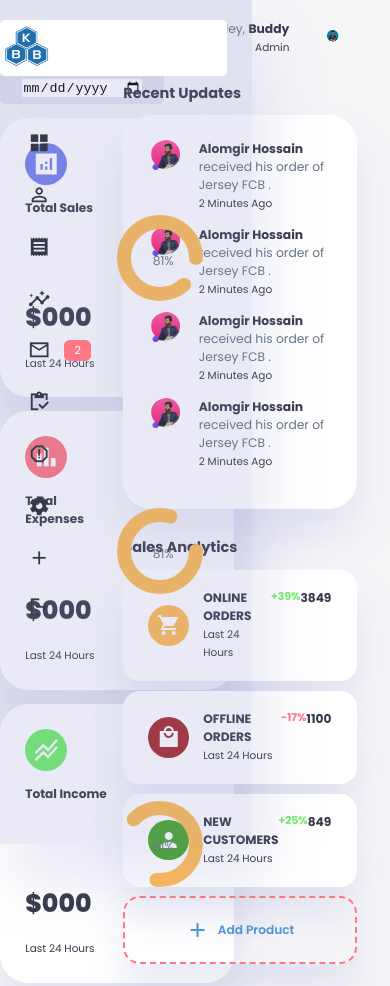
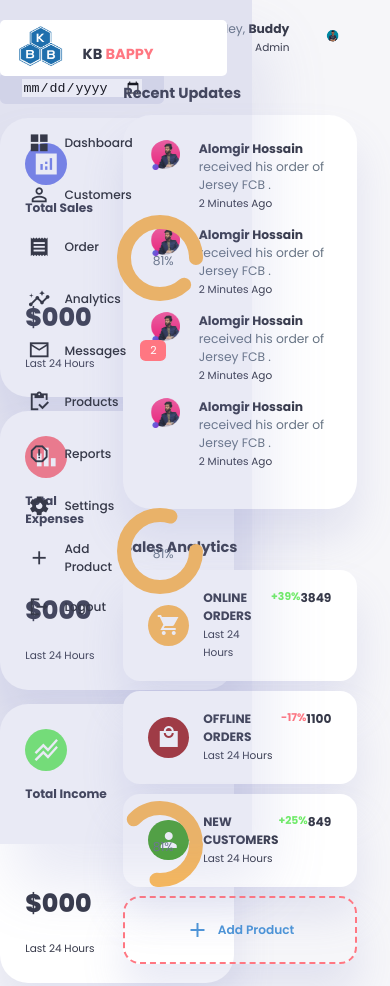
Before and after one commit to 404Bappy/Admin-Dashboard, a plain HTML site: page index.html in a window 390 px wide. Shown: the top 986 px of the page. Drawn offline with Linux system fonts and the light colour scheme; a web font is replaced by a local one.

Commit message:
initial comit

```diff
--- a/style.css
+++ b/style.css
@@ -618,4 +618,14 @@ main .recent-orders a {
         height: 100vh;
         padding-right: var(--card-padding);
     }
+
+    aside .logo{
+       margin-left: 1rem;
+    }
+    aside .logo h2{
+        display: inline;
+    }
+    aside .sidebar h3{
+        display: inline;
+    }
 }
```
